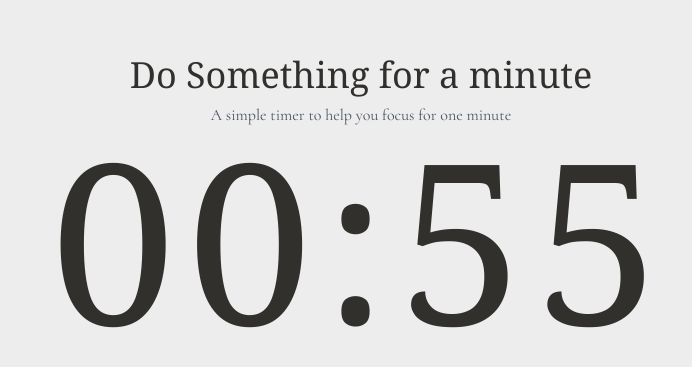
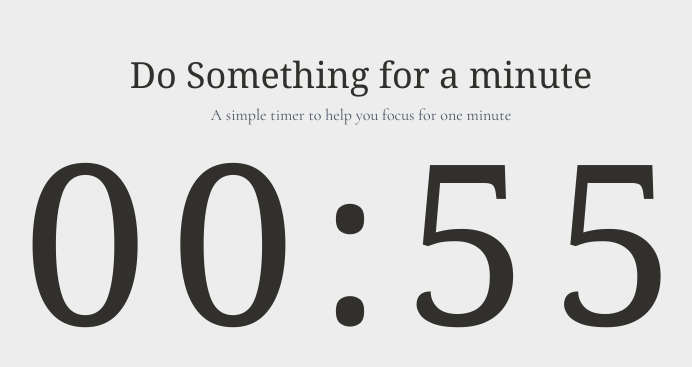
Before and after one commit to mrsarac/DoSomethingForAMinute-react, a Next.js app: page / in a window 1280 px wide. Shown: the part 165-532 px from the top of the page, without its empty margins (279-971 px from the left). Built offline with nearby package versions, Linux system fonts and the light colour scheme.

Commit message:
Remove Intercom integration and update CountdownTimer component for improved display

```diff
--- a/package.json
+++ b/package.json
@@ -9,7 +9,6 @@
   "homepage": "https://dosomethingforaminute.com",
   "license": "MIT",
   "dependencies": {
-    "@intercom/messenger-js-sdk": "^0.0.14",
     "next": "^15.1.0",
     "react": "^19.0.0",
     "react-dom": "^19.0.0",
--- a/src/app/layout.tsx
+++ b/src/app/layout.tsx
@@ -1,7 +1,6 @@
 import './globals.css';
 import { Cormorant } from 'next/font/google';
 import Script from 'next/script';
-import { IntercomProvider } from '@/components/IntercomProvider/IntercomProvider';
 
 const cormorant = Cormorant({
   subsets: ['latin'],
@@ -110,7 +109,6 @@ export default function RootLayout({
         />
       </head>
       <body className="bg-custom-bg text-custom-text antialiased">
-        <IntercomProvider />
         {children}
       </body>
     </html>
--- a/src/components/CountdownTimer/CountdownTimer.tsx
+++ b/src/components/CountdownTimer/CountdownTimer.tsx
@@ -91,7 +91,12 @@ export const CountdownTimer: React.FC<TimerProps & { onTimerUpdate?: (seconds: n
     <div className="flex flex-col items-center justify-center">
       <div className="min-w-[80px] sm:min-w-[100px] text-center inline-block text-7xl sm:text-8xl md:text-9xl lg:text-[14rem] leading-none tracking-wider font-serif">
 
-        {timerDisplay}
+
+        <div className="tabular-nums tracking-wider font-serif"
+        style={{fontVariantNumeric: 'tabular-nums', letterSpacing: '0.1em', textSizeAdjust: '100%'}}
+        >
+          {timerDisplay}
+        </div>
       </div>
 
 
--- a/src/components/IntercomProvider/IntercomProvider.tsx
+++ /dev/null
@@ -1,12 +0,0 @@
-"use client";
-
-import { useEffect } from "react";
-import Intercom from "@intercom/messenger-js-sdk";
-
-export const IntercomProvider = () => {
-  useEffect(() => {
-    Intercom({ app_id: "rluo2u7s" });
-  }, []);
-
-  return null;
-};
```
Also changed, not shown: 1 other file (tests, documents, lock files or other folders).
